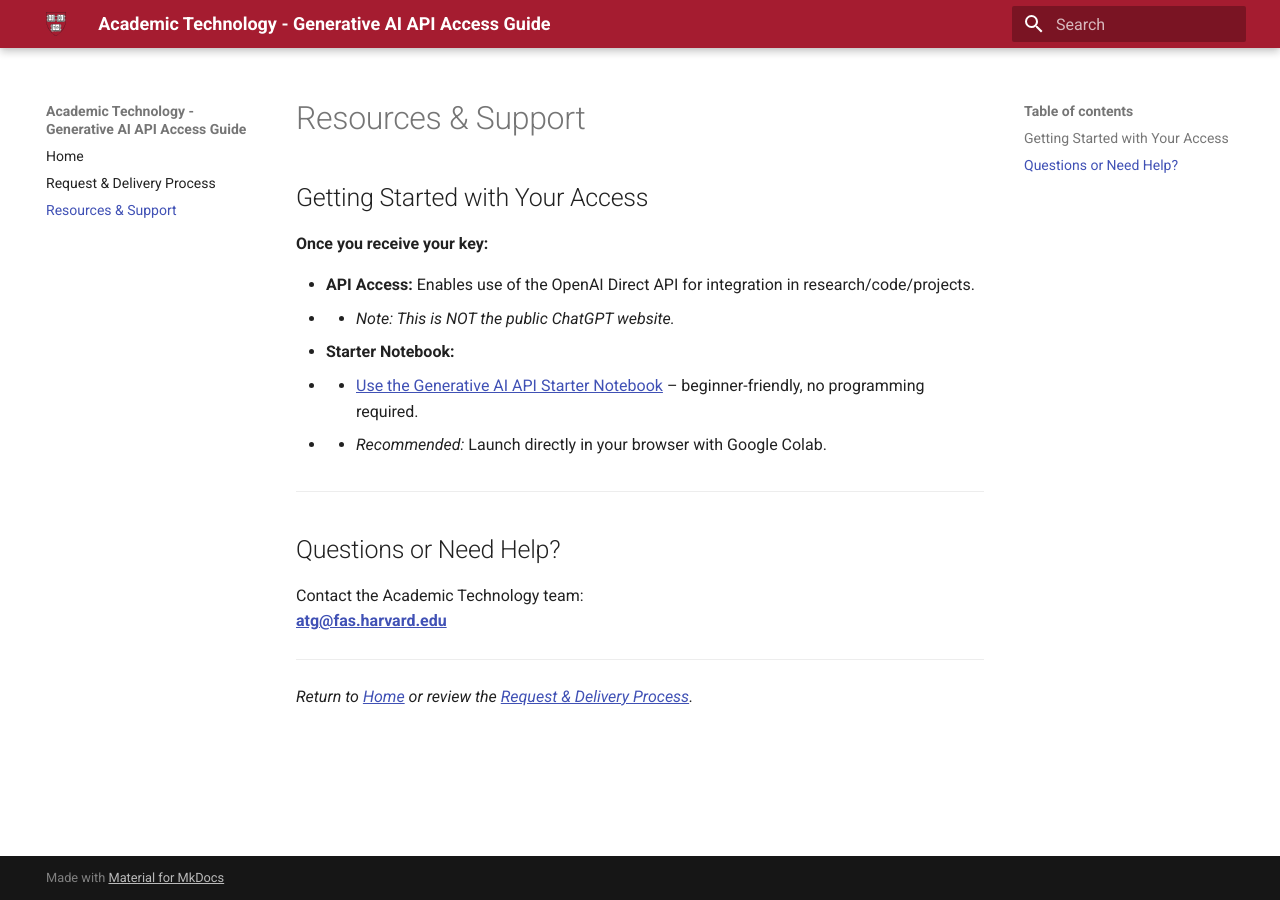
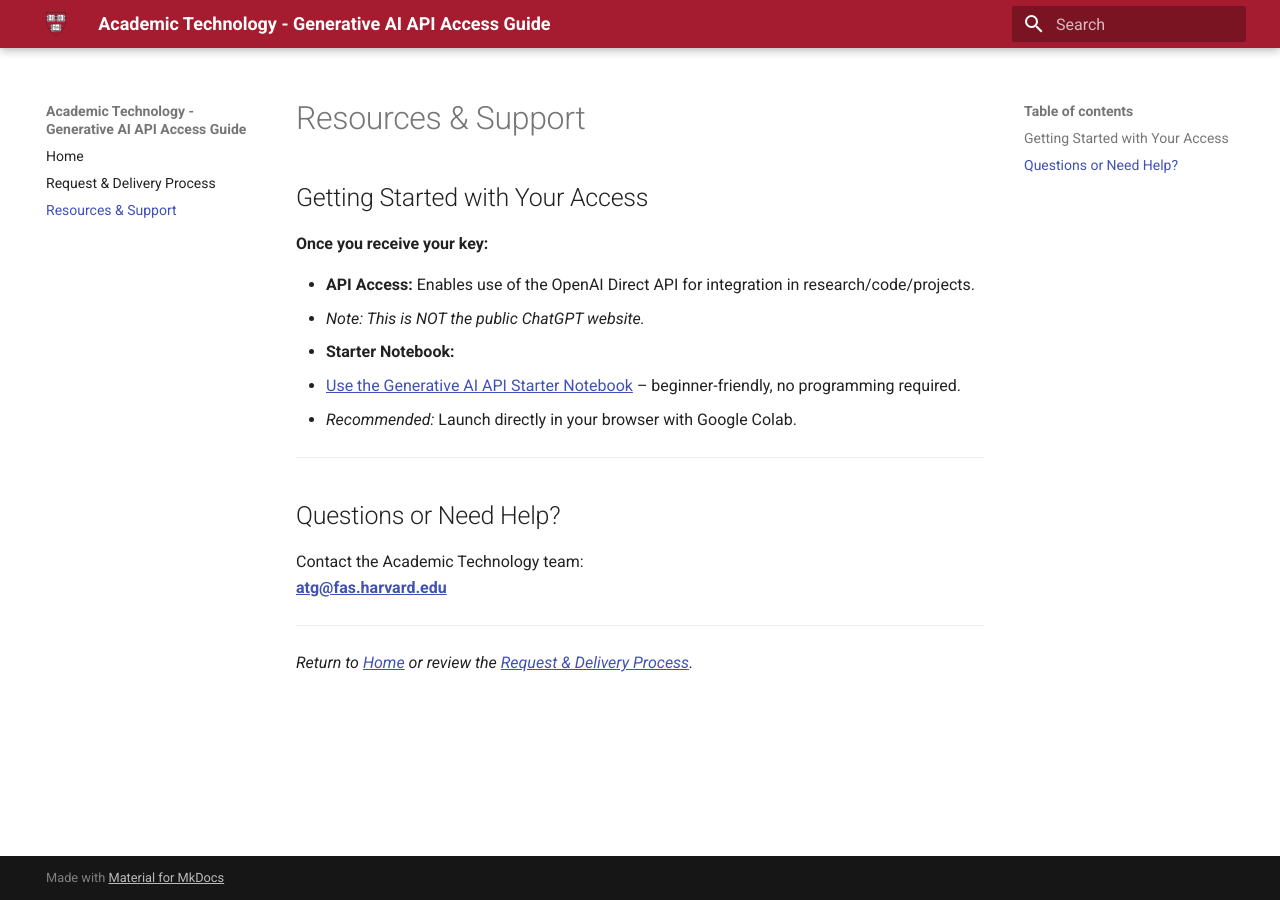
Before and after one commit to Harvard-ATG/generative-ai-api-starter-notebook, an MkDocs documentation site: the page built from docs/resources.md, in a window 1280 px wide. Built offline with MkDocs 1.6.1 and Material for MkDocs 9.7.7, drawn with Linux system fonts in a browser that asks for light colours.

```diff
--- a/docs/resources.md
+++ b/docs/resources.md
@@ -5,10 +5,10 @@
 **Once you receive your key:**
 
 - **API Access:** Enables use of the OpenAI Direct API for integration in research/code/projects.
-   - - *Note: This is NOT the public ChatGPT website.*
+  - *Note: This is NOT the public ChatGPT website.*
 - **Starter Notebook:**
-   - - [Use the Generative AI API Starter Notebook](https://github.com/Harvard-ATG/generative-ai-api-starter-notebook/blob/main/README.md) – beginner-friendly, no programming required.
-   - - *Recommended:* Launch directly in your browser with Google Colab.
+  - [Use the Generative AI API Starter Notebook](https://github.com/Harvard-ATG/generative-ai-api-starter-notebook/blob/main/README.md) – beginner-friendly, no programming required.
+  - *Recommended:* Launch directly in your browser with Google Colab.
 
 ---
 
```
